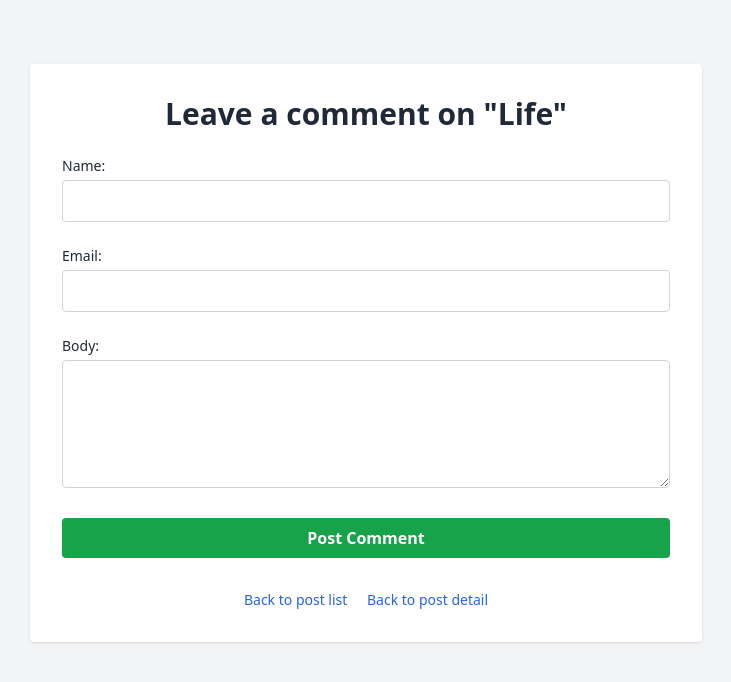
After one commit to AggelosVer/DjangoBlog, a Django app: page /blog/2/comment/ in a window 1280 px wide. The commit adds this page. Shown: the top 682 px of the page, without its empty margins (274-1005 px from the left). Run offline with Django 5.2, Linux system fonts and the light colour scheme; data comes from the database, SQL or seed files in the repository; both versions use the stored data as it was after the commit; some libraries are stand-ins or nearby versions.

Commit message:
comment section added / #main

```diff
--- a/myproject1/CP.txt
+++ b/myproject1/CP.txt
@@ -6,5 +6,3 @@ python manage.py runserver 8001
 
 python manage.py makemigrations // antigrafei ta models sto fakelo articles
 python manage.py migrate // pernaei tis allages stin bash
-
-=
--- a/myproject1/blog/forms.py
+++ b/myproject1/blog/forms.py
@@ -1,7 +1,13 @@
 from django import forms
+from .models import Comment
 
 class EmailPostForm(forms.Form):
     name = forms.CharField(max_length=25)
     email = forms.EmailField()
     to = forms.EmailField()
     comments = forms.CharField(required=False, widget=forms.Textarea)
+
+class CommentForm(forms.ModelForm):
+    class Meta:
+        model = Comment
+        fields = ['name', 'email', 'body']
--- a/myproject1/blog/models.py
+++ b/myproject1/blog/models.py
@@ -1,6 +1,7 @@
 from django.db import models
 from  django.conf import settings
 from django.urls import reverse
+from django.utils import timezone
 
 class Status(models.TextChoices):
     DRAFT= "DF", "Draft"
@@ -25,3 +26,16 @@
         self.publish.day,
         self.slug
     ])
+
+
+class Comment(models.Model):
+    post = models.ForeignKey('Post', on_delete=models.CASCADE, related_name='comments')
+    name = models.CharField(max_length=80)
+    email = models.EmailField()
+    body = models.TextField()
+    created = models.DateTimeField(default=timezone.now)
+    updated = models.DateTimeField(auto_now=True)
+    active = models.BooleanField(default=True)
+
+class Meta:
+    ordering = ['created']
--- /dev/null
+++ b/myproject1/blog/templates/blog/comment_form.html
@@ -0,0 +1,49 @@
+<!DOCTYPE html>
+{% load widget_tweaks %}
+<html lang="en">
+<head>
+    <meta charset="UTF-8">
+    <title>Leave a comment</title>
+    <script src="https://cdn.tailwindcss.com"></script>
+</head>
+<body class="bg-gray-100 text-gray-800">
+
+    <div class="max-w-2xl mx-auto mt-16 bg-white p-8 rounded shadow">
+        <h1 class="text-3xl font-bold mb-6 text-center">
+            Leave a comment on "{{ post.title }}"
+        </h1>
+
+        <form method="post" class="space-y-6">
+          {% csrf_token %}
+
+          <div>
+              <label for="id_name" class="block text-sm font-medium">Name:</label>
+              {{ form.name|add_class:"w-full mt-1 p-2 border border-gray-300 rounded" }}
+          </div>
+
+          <div>
+              <label for="id_email" class="block text-sm font-medium">Email:</label>
+              {{ form.email|add_class:"w-full mt-1 p-2 border border-gray-300 rounded" }}
+          </div>
+
+          <div>
+              <label for="id_body" class="block text-sm font-medium">Body:</label>
+              {{ form.body|add_class:"w-full mt-1 p-2 border border-gray-300 rounded h-32" }}
+          </div>
+
+          <button type="submit"
+              class="w-full bg-green-600 hover:bg-green-700 text-white font-semibold py-2 px-4 rounded">
+              Post Comment
+          </button>
+      </form>
+
+
+        <div class="mt-8 text-sm text-center space-x-4">
+            <a href="{% url 'blog:post_list' %}" class="text-blue-600 hover:underline">Back to post list</a>
+            <a href="{% url 'blog:post_detail' year=post.publish.year month=post.publish.month day=post.publish.day post=post.slug %}"
+               class="text-blue-600 hover:underline">Back to post detail</a>
+        </div>
+    </div>
+
+</body>
+</html>
--- a/myproject1/blog/urls.py
+++ b/myproject1/blog/urls.py
@@ -1,11 +1,15 @@
 from django.urls import path
 from . import views
+
+
 
 app_name = 'blog'
 
 urlpatterns = [
 # post views
+
 path('', views.post_list, name='post_list'),
 path('<int:year>/<int:month>/<int:day>/<slug:post>/', views.post_detail, name='post_detail'),
 path('<int:post_id>/share/', views.post_share, name='post_share'),
+path('<int:post_id>/comment/', views.post_comment, name='post_comment'),
 ]
--- a/myproject1/blog/views.py
+++ b/myproject1/blog/views.py
@@ -1,8 +1,9 @@
 from django.core.paginator import Paginator
-from django.shortcuts import render, get_object_or_404
-from .models import Post
+from django.shortcuts import render, get_object_or_404, redirect
+from .models import Post, Comment
 from .forms import EmailPostForm
 from django.core.mail import send_mail
+from .forms import CommentForm
 
 
 
@@ -47,3 +48,19 @@ def post_share(request, post_id):
         'form': form,
         'sent': sent
     })
+
+def post_comment(request, post_id):
+    post = get_object_or_404(Post, id=post_id) #status='published'
+
+    if request.method == 'POST':
+        form = CommentForm(request.POST)
+        if form.is_valid():
+
+            new_comment = form.save(commit=False)
+            new_comment.post = post
+            new_comment.save()
+            return redirect(post)
+    else:
+        form = CommentForm()
+
+    return render(request, 'blog/comment_form.html', {'form': form, 'post': post})
--- a/myproject1/myproject1/settings.py
+++ b/myproject1/myproject1/settings.py
@@ -38,6 +38,7 @@ INSTALLED_APPS = [
     'django.contrib.sessions',
     'django.contrib.messages',
     'django.contrib.staticfiles',
+    'widget_tweaks',
     'myproject1',
     'blog',
 ]
--- a/myproject1/myproject1/urls.py
+++ b/myproject1/myproject1/urls.py
@@ -16,9 +16,11 @@ Including another URLconf
 """
 from django.contrib import admin
 from django.urls import path, include
+from django.shortcuts import redirect
 
 urlpatterns = [
+    path('', lambda request: redirect('blog/', permanent=False)),
     path('admin/', admin.site.urls),
-    path('', include("main.urls")),
+    # path('', include("main.urls")),
     path('blog/', include('blog.urls', namespace='blog')),
 ]
```
Also changed, not shown: myproject1/blog/templates/blog/post/detail.html (+23 -0 lines), myproject1/main/apps.py (+4 -4 lines), myproject1/main/urls.py (+7 -7 lines), myproject1/main/views.py (+9 -9 lines), myproject1/blog/migrations/0003_comment.py (added), myproject1/db.sqlite3, 1 other file.
